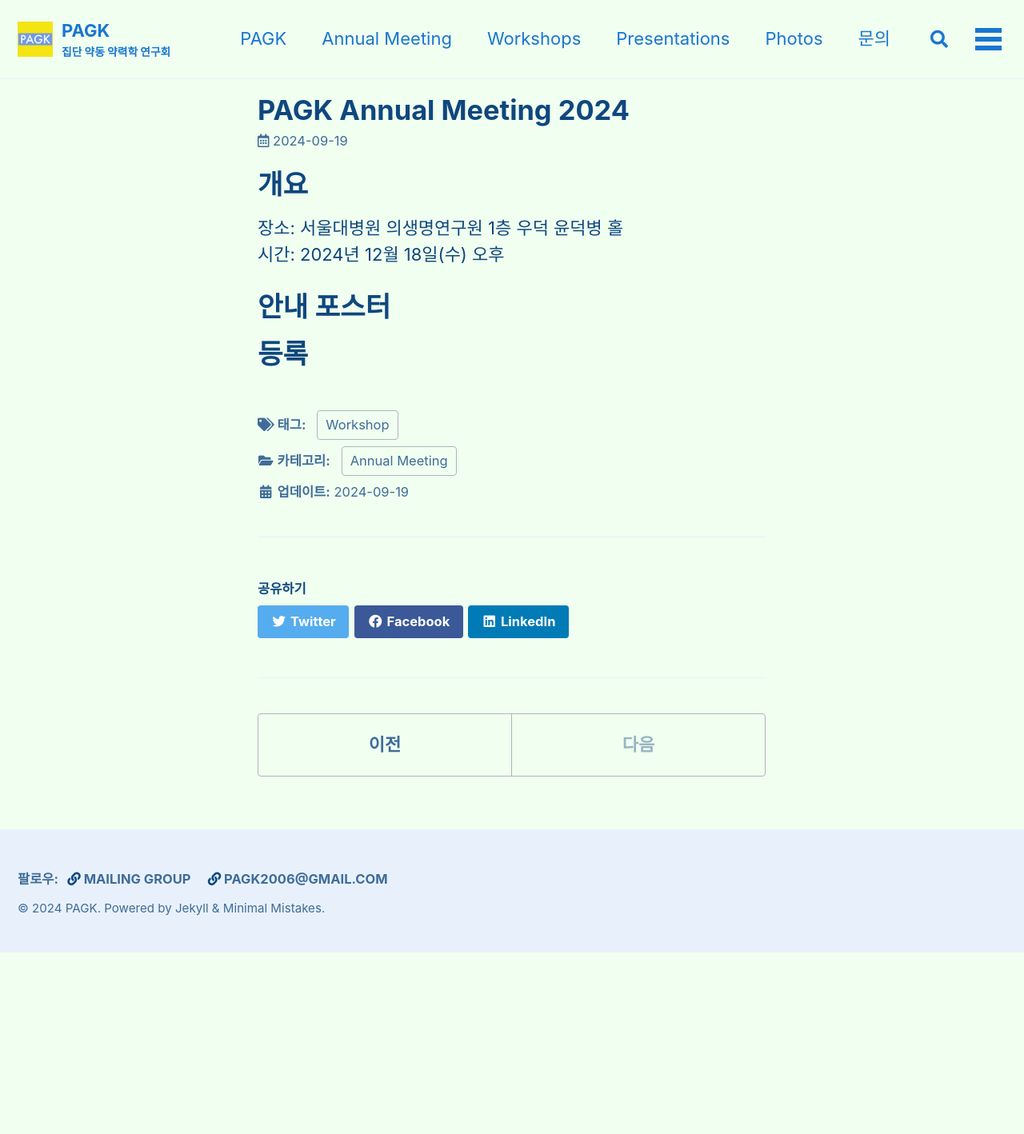
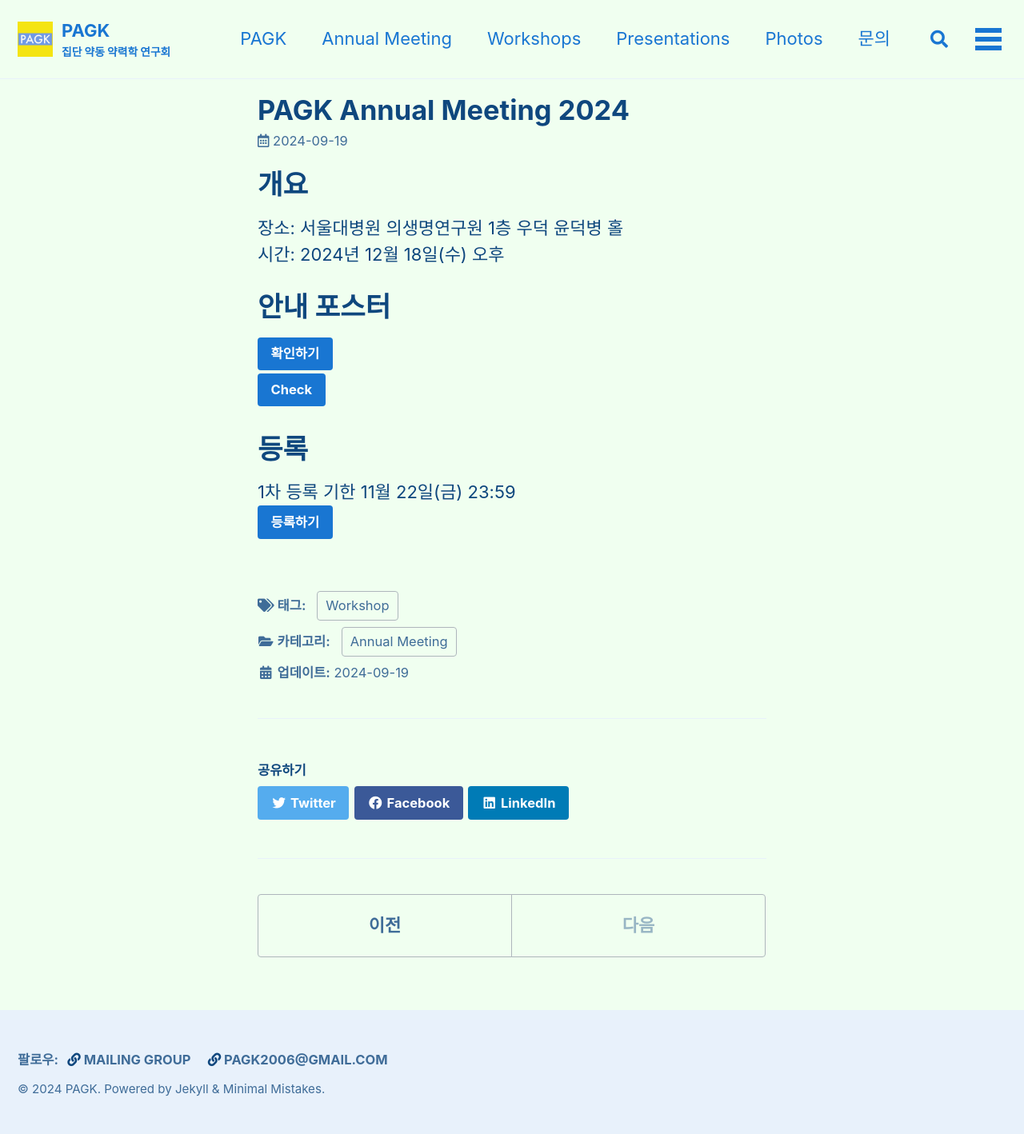
Before and after one commit to pagkkr/pagkkr.github.io, a Jekyll site: the page built from _posts/2024-09-19-annual-meeting.md, in a window 1280 px wide. Shown: the whole page at 80% size. Built offline with Jekyll 4.4.1, drawn with Linux system fonts in a browser that asks for light colours; cached includes are drawn as plain includes; before the commit the page ends 1191 px from its top, so only the background shows below that.

Commit message:
Update 2024-09-19-annual-meeting.md

```diff
--- a/_posts/2024-09-19-annual-meeting.md
+++ b/_posts/2024-09-19-annual-meeting.md
@@ -14,8 +14,9 @@ header:
 시간: 2024년 12월 18일(수) 오후
 
 # 안내 포스터
-<!-- [확인하기](/assets/posts/2023-09-11-annual-meeting/2023-PAGK-Annual meeting-Poster.pdf){: .btn .btn--primary} -->
+[확인하기](/assets/annual-meeting/2024-PAGK-KOR.pdf){: .btn .btn--primary}\
+[Check](/assets/annual-meeting/2024-PAGK-ENG.pdf){: .btn .btn--primary}
 
 # 등록
-<!-- 3차 등록 기한 12월 6일(수) 23:59 \
-[등록하기](https://docs.google.com/forms/d/e/1FAIpQLSdT2TNjIW7iG-ofhVx7MVUJNoVnb4Lf0Xpy59DV5hrRCkRYoA/viewform){: .btn .btn--primary} -->
+1차 등록 기한 11월 22일(금) 23:59 \
+[등록하기](https://forms.gle/PwuUYZC4SQ4j4GKo7){: .btn .btn--primary}
```
